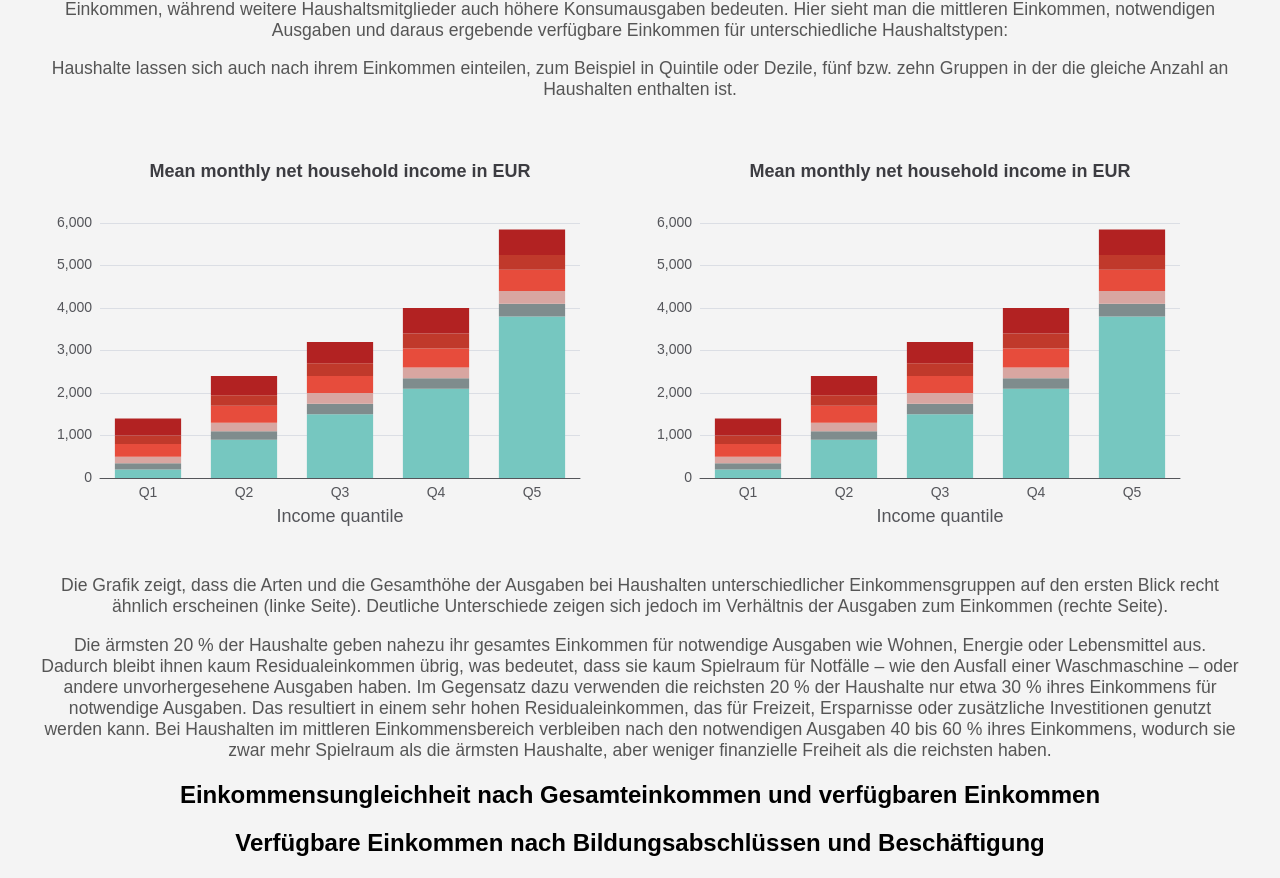
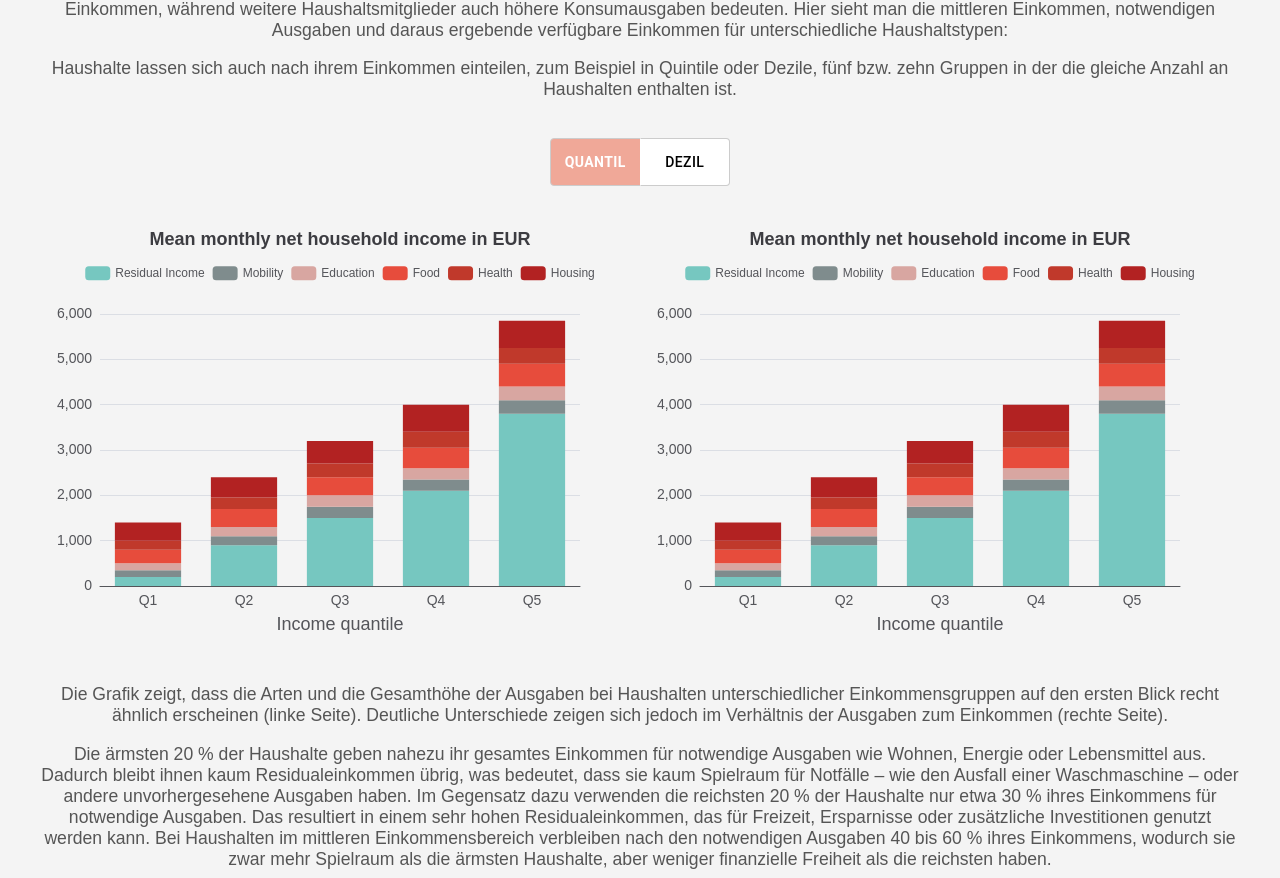
Before and after one commit to SimlabTUWien/ak-resi, a React (Create React App) app: page / in a window 1280 px wide. Shown: the part 2982-3860 px from the top of the page. Built offline with nearby package versions, Linux system fonts and the light colour scheme; no server answers; a web font is replaced by a local one.

Commit message:
added toggle switch for quantil/decil selection

```diff
--- a/package.json
+++ b/package.json
@@ -6,7 +6,7 @@
     "@emotion/react": "^11.14.0",
     "@emotion/styled": "^11.14.0",
     "@mui/icons-material": "^6.4.1",
-    "@mui/material": "^6.4.0",
+    "@mui/material": "^6.4.1",
     "@testing-library/jest-dom": "^5.17.0",
     "@testing-library/react": "^13.4.0",
     "@testing-library/user-event": "^13.5.0",
--- a/src/App.css
+++ b/src/App.css
@@ -285,6 +285,27 @@ section {
     margin: 0;
   }
 
+  .expenditure-toggle {
+    padding-top: 20px;
+    display: flex;
+    width: 180px;
+  }
+
+  .expenditure-toggle .MuiToggleButton-root {
+    flex: 1;
+    background-color: white;
+    border: 1px solid #ccc;
+    color: black;
+    font-weight: 500;
+    transition: background-color 0.3s, color 0.3s;
+  }
+
+  .expenditure-toggle .MuiToggleButton-root.Mui-selected {
+    background-color: #F0A898 !important;
+    color: white !important;
+    font-weight: 600;
+  }
+
   .expenditure-charts {
     width: 100%;
     display: flex;
@@ -294,27 +315,14 @@ section {
     padding-top: 20px;
   }
 
-  .expanditure-chart-container {
-    display: flex;
-    flex-wrap: wrap; /* Allows wrapping when screen width is small */
-    gap: 20px;
-    justify-content: center;
-  }
-
-  .expanditure-chart-container > div {
-    /* flex: 1 1 320px; Grow/shrink, with a base width of 320px */
-    flex: 1 1 calc(50% - 20px);
-    /* width: 500px; */
-    min-width: 320px;
-    max-width: 600px;
-    height: 400px;
-    box-sizing: border-box;
-  }
-
   .title {
     color: #333;
     font-size: 2.5rem;
     margin-bottom: 20px;
+  }
+
+  .title-section {
+    margin-top: 20px;
   }
 
   .paragraph {
@@ -324,10 +332,6 @@ section {
 
   .leaflet-control-attribution {
     background-color: #f4f4f4 !important;
-  }
-
-  .title-section {
-    margin-top: 20px;
   }
 
   .progressBar {
@@ -420,29 +424,3 @@ section {
     }
   }
     */
-
-
-
-/* .App {
-  text-align: center;
-}
-
-html, body {
-  margin: 0;
-  padding: 0;
-  height: 100%;
-  font-family: Arial, sans-serif;
-}
-
-* {
-  box-sizing: border-box;
-}
-
-body {
-  scroll-behavior: smooth;
-}
-
-#root {
-  height: 100vh;
-  overflow: auto;
-} */
--- a/src/App.js
+++ b/src/App.js
@@ -6,23 +6,24 @@ import LivabilityChart from './components/d3Chart';
 import BackgroundChart from './components/BackgroundChart';
 import NavBar from './components/NavigationBar';
 import ScrollProgressBar from './components/ScrollProgressBar';
-
-
+import ExpenditureCharts from './components/ExpenditureCharts';
 
 import Accordion from '@mui/material/Accordion';
 import AccordionSummary from '@mui/material/AccordionSummary';
 import AccordionDetails from '@mui/material/AccordionDetails';
 import Typography from '@mui/material/Typography';
 import ExpandMoreIcon from "@mui/icons-material/ExpandMore";
-import ExpenditureCharts from './components/ExpenditureCharts';
+import { ToggleButton, ToggleButtonGroup } from "@mui/material";
 
 function App() {
   const mapboxAccessToken = 'your-mapbox-token-here';
 
-  const [mode, setMode] = useState("quantils"); // Default mode
+  const [mode, setMode] = useState("quantils");
 
-  const toggleMode = () => {
-    setMode((prevMode) => (prevMode === "quantils" ? "decils" : "quantils"));
+  const handleModeChange = (event, newMode) => {
+    if (newMode !== null) {
+      setMode(newMode);
+    }
   };
 
   // const scrollContainerRef = useRef(null);
@@ -221,20 +222,19 @@ function App() {
           </p>
 
 
+          <ToggleButtonGroup
+            className="expenditure-toggle"
+            value={mode}
+            exclusive
+            onChange={handleModeChange}
+            aria-label="mode selection"
+          >
+            <ToggleButton value="quantils">Quantil</ToggleButton>
+            <ToggleButton value="decils">Dezil</ToggleButton>
+          </ToggleButtonGroup>
 
-          {/* Expenditure Charts */}
-          {/* <div className="expenditure-charts">
-            <QuantilChartLeft></QuantilChartLeft>
-            <QuantilChartLeft></QuantilChartLeft>
-          </div> */}
-
-          {/* <label className="switch">
-            <input type="switch" onChange={toggleMode} />
-            <span className="slider"></span>
-          </label> */}
           <div className="expenditure-charts">
-            {/* <QuantilCharts/> */}
-            <ExpenditureCharts/>
+            <ExpenditureCharts mode={mode}/>
           </div>
 
 
--- a/src/components/AustriaMap.js
+++ b/src/components/AustriaMap.js
@@ -1,6 +1,6 @@
 /* global L */ // Fix for ESLint 'L is not defined' error
 import React, { useEffect, useState, useRef } from 'react';
-import { MapContainer, TileLayer, GeoJSON } from 'react-leaflet';
+import { MapContainer, GeoJSON } from 'react-leaflet';
 import 'leaflet/dist/leaflet.css';
 import 'leaflet-splitmap';
 import 'leaflet-defaulticon-compatibility';
--- a/src/components/ExpenditureCharts.js
+++ b/src/components/ExpenditureCharts.js
@@ -12,8 +12,8 @@ const ExpenditureCharts = ({ mode }) => {
         </>
       ) : (
         <>
-          <QuantilChart />
-          <QuantilChart />
+          {/* <QuantilChart />
+          <QuantilChart /> */}
         </>
       )}
     </div>
--- a/src/components/QuantilChart.js
+++ b/src/components/QuantilChart.js
@@ -20,12 +20,12 @@ const QuantilChart = () => {
 
   const option = {
     grid: chartWidth < 360
-    ? { left: "15%", right: "2%" }
+    ? { left: "15%", right: "2%", top: "25%" }
     : chartWidth < 430
-      ? { left: "12%", right: "2%" }
+      ? { left: "12%", right: "2%", top: "25%" }
       : chartWidth < 600
-        ? { left: "10%", right: "4%" }
-        : { left: "10%", right: "10%" },
+        ? { left: "10%", right: "4%", top: "23%" }
+        : { left: "10%", right: "10%", top: "20%" },
     title: {
       text: chartWidth < 450
       ? "Mean monthly nethousehold \nincome in EUR"  // Add line break for small screens
@@ -37,6 +37,10 @@ const QuantilChart = () => {
       trigger: "axis",
       confine: true,
       axisPointer: { type: "shadow" },
+    },
+    legend: {
+      show: true,
+      top: chartWidth < 450 ? "10%" : "8%"
     },
     xAxis: {
       type: "category",
@@ -62,7 +66,7 @@ const QuantilChart = () => {
   };
 
   return (
-    <div ref={chartContainerRef} style={{ width: "100%", maxWidth: "600px", height: "400px", justifyContent: "center", margin: "auto" }}>
+    <div ref={chartContainerRef} style={{ width: "100%", maxWidth: "600px", height: "440px", justifyContent: "center", margin: "auto" }}>
       <ReactECharts option={option} style={{ width: "100%", height: "100%" }} />
     </div>
   );
```
Also changed, not shown: 1 other file (tests, documents, lock files or other folders).
